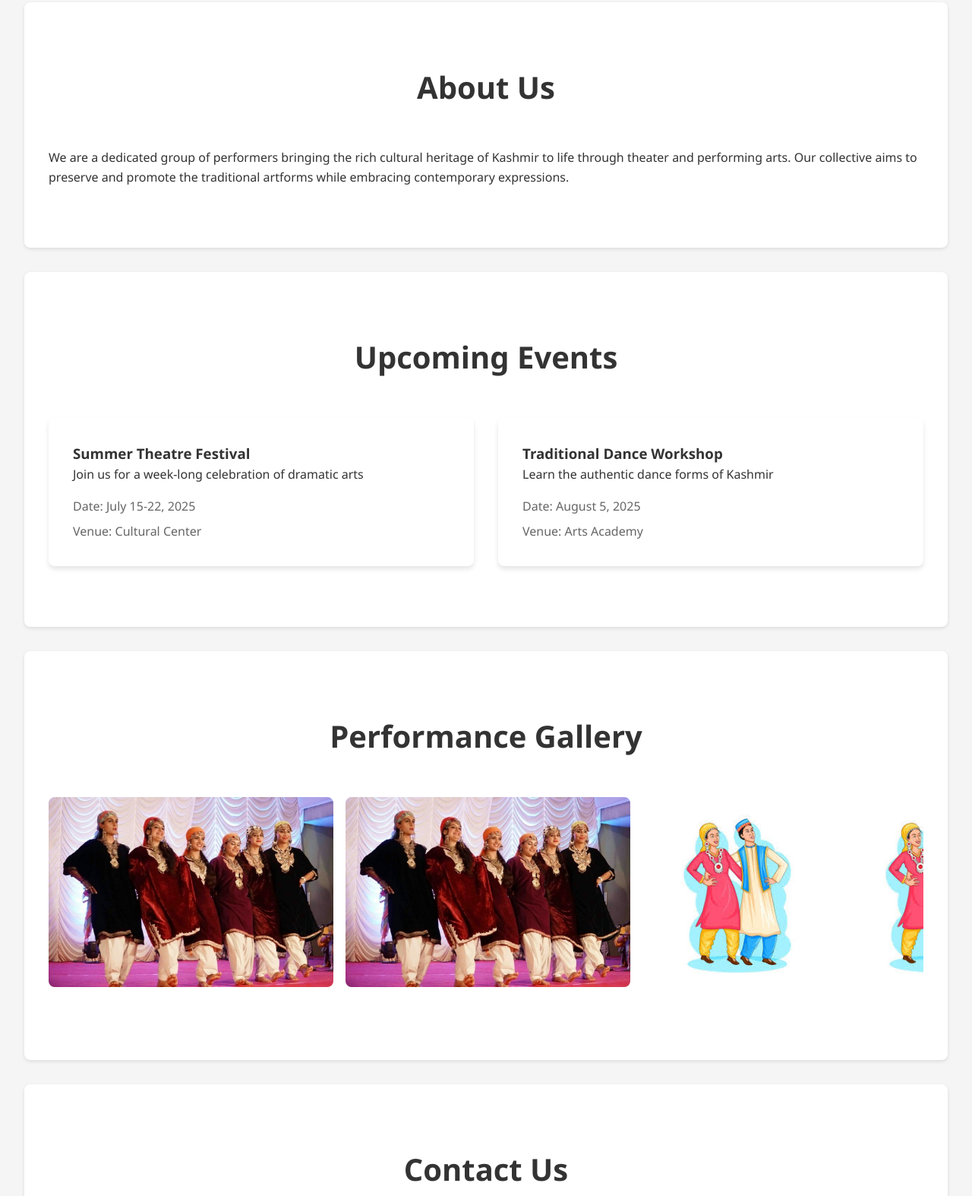
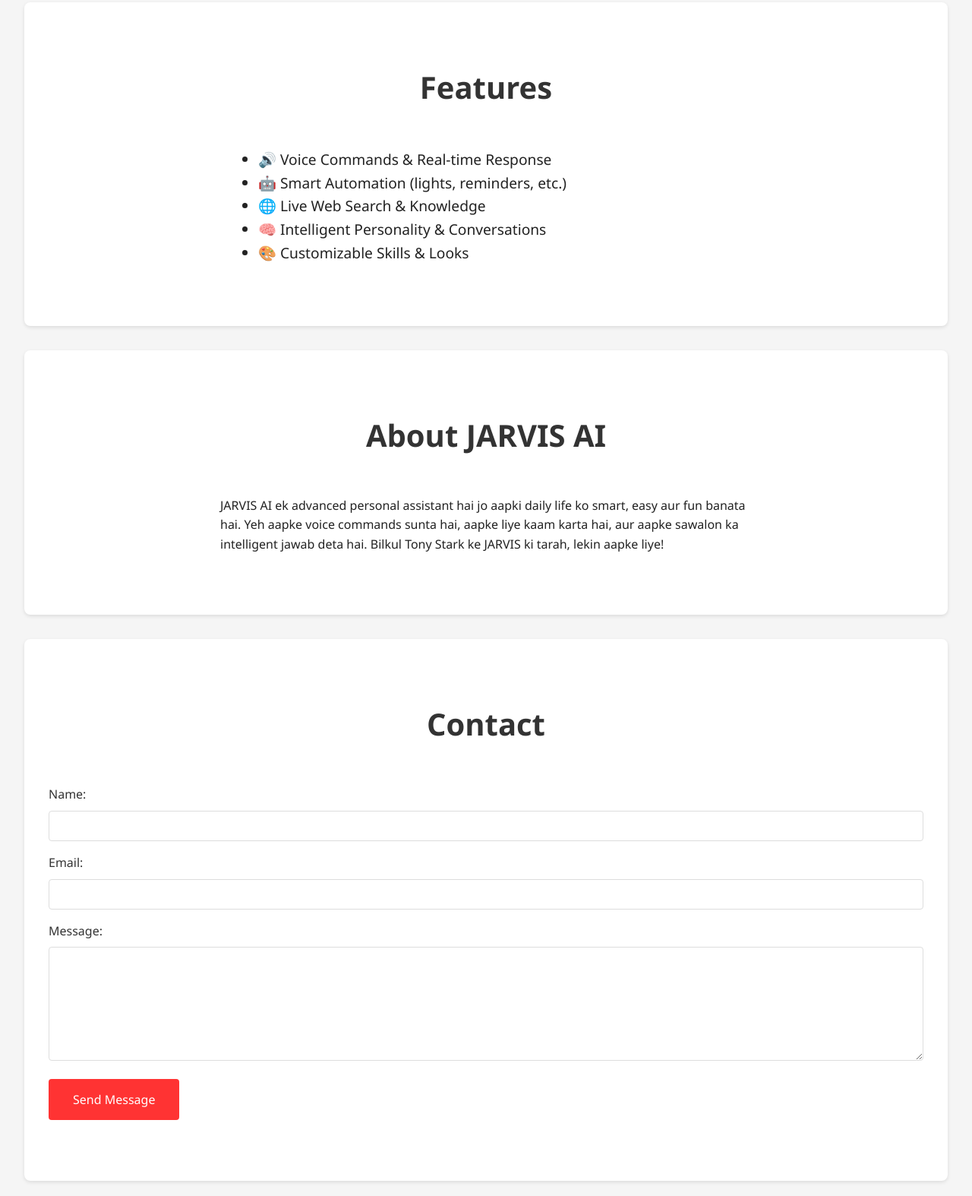
Before and after one commit to naavi-bot/jarvis-ai, a plain HTML site: page website/index.html in a window 1280 px wide. Shown: the part 941-2515 px from the top of the page at 76% size. Drawn offline with Linux system fonts and the light colour scheme.

Commit message:
Update: JARVIS AI modern homepage added

```diff
--- a/website/index.html
+++ b/website/index.html
@@ -3,105 +3,56 @@
 <head>
     <meta charset="UTF-8">
     <meta name="viewport" content="width=device-width, initial-scale=1.0">
-    <title>Kashmir Performers Collective</title>
+    <title>JARVIS AI - Your Personal Assistant</title>
     <link rel="stylesheet" href="style.css">
 </head>
 <body>
+    <!-- Header section with logo and navigation -->
     <header>
         <div class="logo">
-            <img src="images/laptop-watermark.png" class="logo-bg" alt="">
-            <img src="images/logo.png" alt="UFR Solutions Logo">
+            <!-- Logo image (change src if you want your own logo) -->
+            <img src="images/logo.png" alt="JARVIS AI Logo">
         </div>
         <nav>
             <ul>
                 <li><a href="#home">Home</a></li>
-                <li><a href="#about">About Us</a></li>
-                <li><a href="#events">Events</a></li>
-                <li><a href="#gallery">Gallery</a></li>
+                <li><a href="#features">Features</a></li>
+                <li><a href="#about">About</a></li>
                 <li><a href="#contact">Contact</a></li>
             </ul>
         </nav>
     </header>
 
     <main>
-    <section id="home" class="hero-section">
+        <!-- Hero section: Main welcome area -->
+        <section id="home" class="hero-section">
             <div class="hero-content">
-                <div class="performers-silhouette"></div>
-                <h1>KASHMIR PERFORMERS COLLECTIVE</h1>
-                <p class="subtitle">A JOURNEY THROUGH THEATRE AND CULTURE</p>
+                <h1>Welcome to <span style="color:#00ffe7">JARVIS AI</span></h1>
+                <p class="subtitle">Aapka personal AI assistant, bilkul Tony Stark ke JARVIS ki tarah!</p>
             </div>
         </section>
 
-        <section id="about">
-            <h2>About Us</h2>
-            <p>We are a dedicated group of performers bringing the rich cultural heritage of Kashmir to life through theater and performing arts. Our collective aims to preserve and promote the traditional artforms while embracing contemporary expressions.</p>
+        <!-- Features section: What JARVIS can do -->
+        <section id="features">
+            <h2>Features</h2>
+            <ul style="font-size:1.2rem; text-align:left; max-width:600px; margin:auto; color:#222;">
+                <li>🔊 Voice Commands & Real-time Response</li>
+                <li>🤖 Smart Automation (lights, reminders, etc.)</li>
+                <li>🌐 Live Web Search & Knowledge</li>
+                <li>🧠 Intelligent Personality & Conversations</li>
+                <li>🎨 Customizable Skills & Looks</li>
+            </ul>
         </section>
 
-        <section id="events">
-            <h2>Upcoming Events</h2>
-            <div class="event-grid">
-                <div class="event-card">
-                    <h3>Summer Theatre Festival</h3>
-                    <p>Join us for a week-long celebration of dramatic arts</p>
-                    <div class="event-details">
-                        <span>Date: July 15-22, 2025</span>
-                        <span>Venue: Cultural Center</span>
-                    </div>
-                </div>
-                <div class="event-card">
-                    <h3>Traditional Dance Workshop</h3>
-                    <p>Learn the authentic dance forms of Kashmir</p>
-                    <div class="event-details">
-                        <span>Date: August 5, 2025</span>
-                        <span>Venue: Arts Academy</span>
-                    </div>
-                </div>
-            </div>
+        <!-- About section -->
+        <section id="about">
+            <h2>About JARVIS AI</h2>
+            <p style="max-width:700px; margin:auto; color:#222;">JARVIS AI ek advanced personal assistant hai jo aapki daily life ko smart, easy aur fun banata hai. Yeh aapke voice commands sunta hai, aapke liye kaam karta hai, aur aapke sawalon ka intelligent jawab deta hai. Bilkul Tony Stark ke JARVIS ki tarah, lekin aapke liye!</p>
         </section>
 
-        <section id="gallery">
-            <h2>Performance Gallery</h2>            <div class="gallery-grid">
-                <div class="gallery-item">
-                    <img src="images/kashmiri-dance.jpg" alt="Kashmiri Traditional Dance">
-                    <div class="gallery-caption">
-                        <h3>Traditional Kashmiri Dance</h3>
-                        <p>A beautiful ensemble performance in traditional Kashmiri attire</p>
-                    </div>
-                </div>
-                <div class="gallery-item">
-                    <img src="images/kashmiri-dance.jpg" alt="Kashmiri Dance Performance">
-                    <div class="gallery-caption">
-                        <h3>Folk Dance Performance</h3>
-                        <p>Performers showcasing the rich cultural heritage of Kashmir</p>
-                    </div>
-                </div>                <div class="gallery-item">
-                    <img src="images/dance-characters.jpg" alt="Kashmiri Dance Characters">
-                    <div class="gallery-caption">
-                        <h3>Modern Kashmiri Dance</h3>
-                        <p>Contemporary performers in traditional Kashmiri costumes</p>
-                    </div>
-                </div>
-                <div class="gallery-item">
-                    <img src="images/dance-characters.jpg" alt="Kashmiri Dance Characters">
-                    <div class="gallery-caption">
-                        <h3>Kashmiri Dance Duo</h3>
-                        <p>Modern illustration of traditional Kashmiri performers</p>
-                    </div>
-                </div>
-                <div class="gallery-item coming-soon">
-                    <span>Coming Soon</span>
-                </div>
-                <div class="gallery-item coming-soon">
-                    <span>Coming Soon</span>
-                </div>
-                <div class="gallery-item coming-soon">
-                    <span>Coming Soon</span>
-                </div>
-            </div>
-        </section>
-
+        <!-- Contact section -->
         <section id="contact">
-            <h2>Contact Us</h2>
+            <h2>Contact</h2>
             <form>
                 <div class="form-group">
                     <label for="name">Name:</label>
@@ -120,8 +71,9 @@
         </section>
     </main>
 
+    <!-- Footer section -->
     <footer>
-        <p>&copy; 2025 Kashmir Performers Collective. All rights reserved.</p>
+        <p>&copy; 2025 JARVIS AI. All rights reserved.</p>
     </footer>
 </body>
 </html>
```
